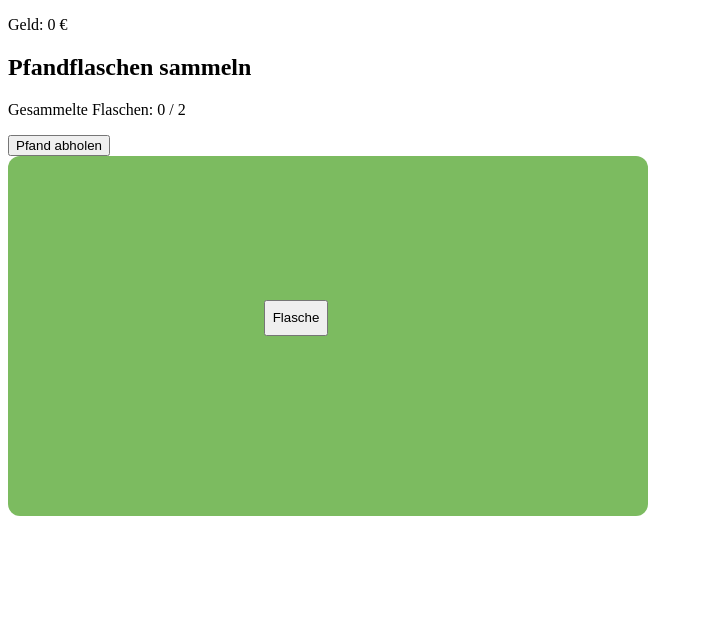
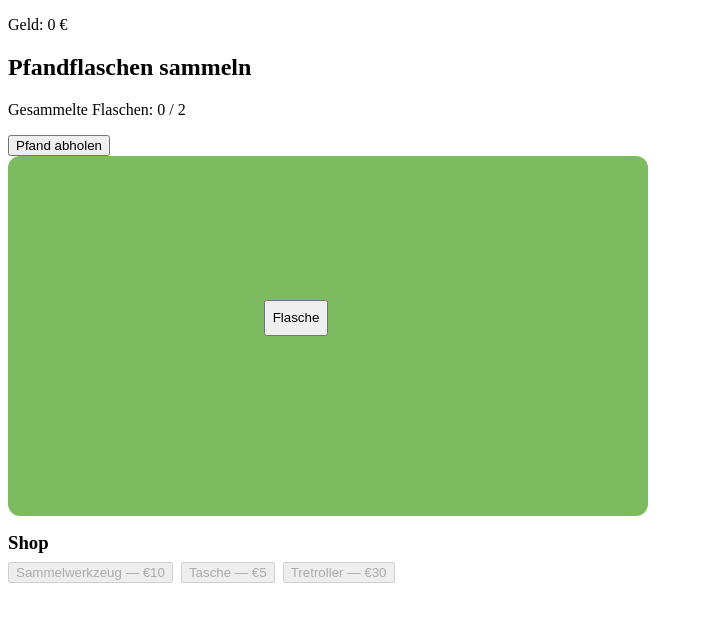
Before and after one commit to JuergenPower/angularApp, an Angular app: page / in a window 1280 px wide. Shown: the top 622 px of the page, without its empty margins (0-703 px from the left). Built offline with nearby package versions, Linux system fonts and the light colour scheme.

Commit message:
Shop mit nützlichen Werkzeugen

```diff
--- a/src/app/app.html
+++ b/src/app/app.html
@@ -1,3 +1,7 @@
 <app-game-status [money]="money()" />
-<app-deposit-bottles (redeemed)="addMoney($event)" />
+<app-deposit-bottles
+  [money]="money()"
+  (redeemed)="addMoney($event)"
+  (purchaseRequested)="spendMoney($event)"
+/>
 <router-outlet />
--- a/src/app/app.ts
+++ b/src/app/app.ts
@@ -17,4 +17,12 @@ export class App {
   protected addMoney(amount: number): void {
     this.money.update(currentMoney => currentMoney + amount);
   }
+
+  protected spendMoney(amount: number): void {
+    if (amount <= 0 || amount > this.money()) {
+      return;
+    }
+
+    this.money.update(currentMoney => currentMoney - amount);
+  }
 }
--- a/src/app/deposit-bottles/deposit-bottles.css
+++ b/src/app/deposit-bottles/deposit-bottles.css
@@ -5,6 +5,19 @@
   grid-template-columns: repeat(10, minmax(0, 1fr));
   grid-template-rows: repeat(10, minmax(0, 1fr));
   width: 100%;
+}
+
+.shop {
+  display: flex;
+  flex-wrap: wrap;
+  gap: 8px;
+  margin-top: 16px;
+  max-width: 640px;
+}
+
+.shop h3 {
+  flex-basis: 100%;
+  margin: 0;
 }
 
 .action-progress {
--- a/src/app/deposit-bottles/deposit-bottles.html
+++ b/src/app/deposit-bottles/deposit-bottles.html
@@ -24,6 +24,20 @@
   </button>
 </div>
 
+<section class="shop" aria-labelledby="shop-heading">
+  <h3 id="shop-heading">Shop</h3>
+  @for (offer of shopOffers(); track offer.id) {
+    <button
+      type="button"
+      [disabled]="money() < offer.cost"
+      (click)="buyOffer(offer)"
+      [title]="offer.tooltip"
+    >
+      {{ offer.name }} — €{{ offer.cost }}
+    </button>
+  }
+</section>
+
 @if (isBusy()) {
   <p role="status">
     @if (activeAction() === 'redeeming') {
--- a/src/app/deposit-bottles/deposit-bottles.ts
+++ b/src/app/deposit-bottles/deposit-bottles.ts
@@ -1,4 +1,12 @@
-import { Component, output, signal } from '@angular/core';
+import { Component, input, output, signal } from '@angular/core';
+
+interface ShopOffer {
+  id: string;
+  name: string;
+  cost: number;
+  tooltip: string;
+  action: () => void;
+}
 
 @Component({
   imports: [],
@@ -7,17 +15,24 @@ import { Component, output, signal } from '@angular/core';
   templateUrl: './deposit-bottles.html',
 })
 export class DepositBottles {
+  readonly money = input.required<number>();
+  readonly purchaseRequested = output<number>();
   protected readonly bottleCount = signal(0);
   protected readonly bottleMaxCount = signal(2);
   protected readonly isBusy = signal(false);          // Indicates whether an action is currently in progress
   protected readonly activeAction = signal<'collecting' | 'redeeming' | null>(null);
   protected readonly activeActionDurationMs = signal(0);
-  protected readonly bottleCollectionDurationMs = 2000;
-  protected readonly redemptionDurationMs = 5000;
+  protected bottleCollectionDurationMs = 2000;
+  protected redemptionDurationMs = 5000;
   readonly redeemed = output<number>();
   protected readonly meadowHeight = 360;
   protected readonly meadowMaxWidth = 640;
   protected readonly buttonPosition = signal({ row: 5, column: 5 });
+  protected readonly shopOffers = signal<ShopOffer[]>([
+    { id: 'collection-tool', name: 'Sammelwerkzeug', cost: 10, tooltip: 'Ermöglicht das Sammeln von Flaschen effizienter', action: () => {this.bottleCollectionDurationMs = 400} },
+    { id: 'larger-bag', name: 'Tasche', cost: 5, tooltip: 'Ermöglicht das Sammeln von mehr Flaschen gleichzeitig', action: () => {this.bottleMaxCount.set(10)} },
+    { id: 'tretroller', name: 'Tretroller', cost: 30, tooltip: 'Ermöglicht schnelleres Pfand abholen', action: () => {this.redemptionDurationMs = 2000} }
+  ]);
 
   protected collectBottle(): void {
     if (this.bottleCount() >= this.bottleMaxCount()) {
@@ -51,12 +66,24 @@ export class DepositBottles {
   }
 
   protected redeemBottles(): void {
-    const amountEarned = this.bottleCount() * 0.25;
+    const amountEarned = this.bottleCount() * 25;
 
     this.runTimedAction(this.redemptionDurationMs, 'redeeming', () => {
       this.bottleCount.set(0);
       this.redeemed.emit(amountEarned);
     });
+  }
+
+  protected buyOffer(offer: ShopOffer): void {
+    if (this.money() < offer.cost) {
+      return;
+    }
+
+    this.shopOffers.update(offers =>
+      offers.filter(currentOffer => currentOffer.id !== offer.id),
+    );
+    this.purchaseRequested.emit(offer.cost);
+    offer.action();
   }
 
   private runTimedAction(
```
